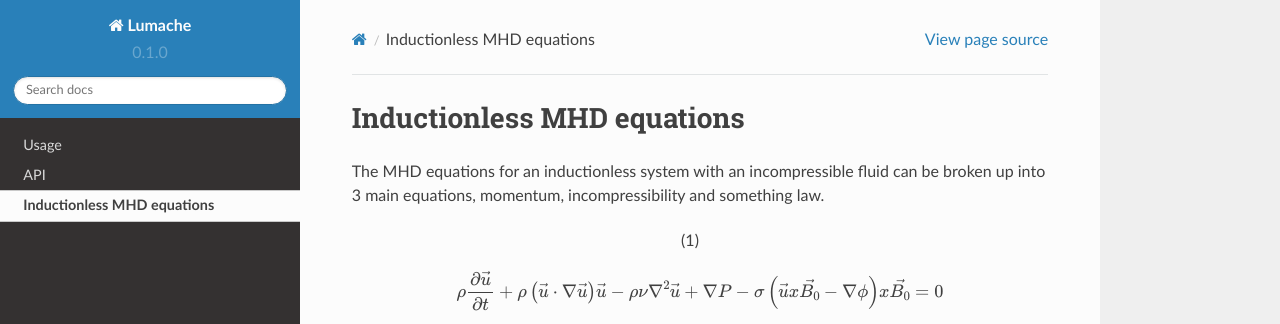
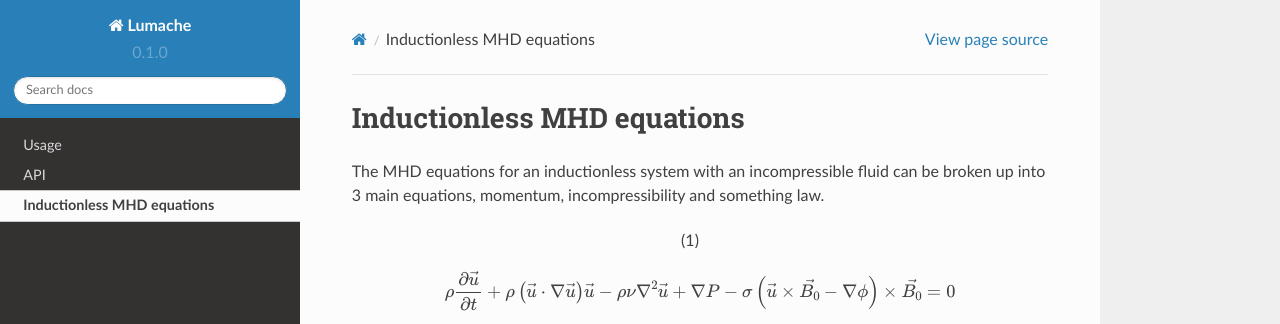
Before and after one commit to sohail69/MHD_mfem_practice, a Sphinx documentation site: the page built from documentation/docs/source/inductionlessmhd.rst, in a window 1280 px wide, cut to the strip 0-324 px from the top of the page. Built offline with Sphinx 7.4.7 and the Read the Docs theme 2.0.0, drawn with Linux system fonts in a browser that asks for light colours.

Commit message:
Update inductionlessmhd.rst

```diff
--- a/documentation/docs/source/inductionlessmhd.rst
+++ b/documentation/docs/source/inductionlessmhd.rst
@@ -4,7 +4,7 @@ Inductionless MHD equations
 The MHD equations for an inductionless system with an incompressible fluid can be
 broken up into 3 main equations, momentum, incompressibility and something law.
 
-.. math:: \rho \frac{\partial \vec{u}}{\partial t} + \rho \left( \vec{u} \cdot \nabla \vec{u} \right) \vec{u} -\rho \nu \nabla^{2} \vec{u} + \nabla P - \sigma \left(\vec{u} x \vec{B_{0}} - \nabla \phi \right) x \vec{B_{0}} = 0
+.. math:: \rho \frac{\partial \vec{u}}{\partial t} + \rho \left( \vec{u} \cdot \nabla \vec{u} \right) \vec{u} -\rho \nu \nabla^{2} \vec{u} + \nabla P - \sigma \left(\vec{u} \times \vec{B_{0}} - \nabla \phi \right) \times \vec{B_{0}} = 0
    :label: inductionlessIcoMomentum
 
 .. autosummary::
```
